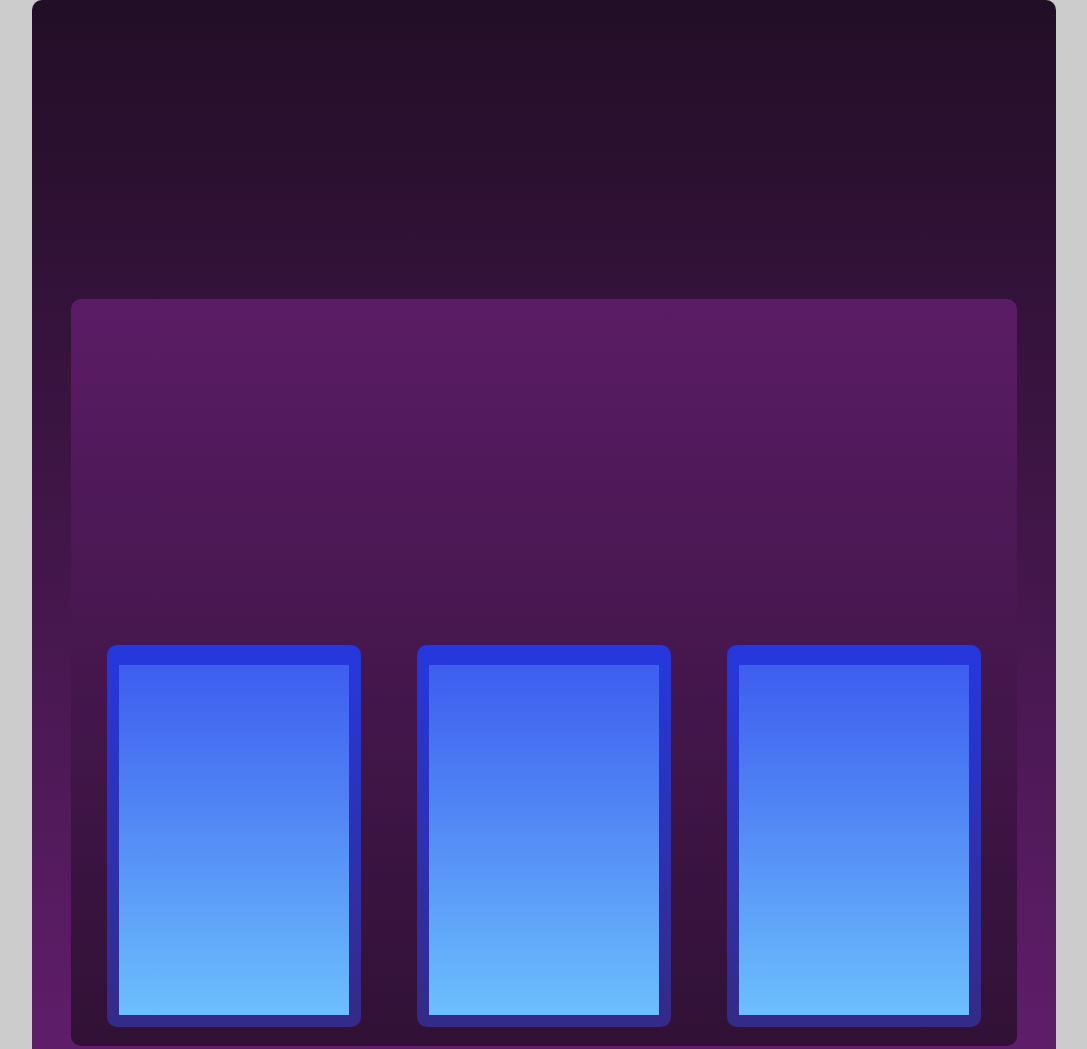
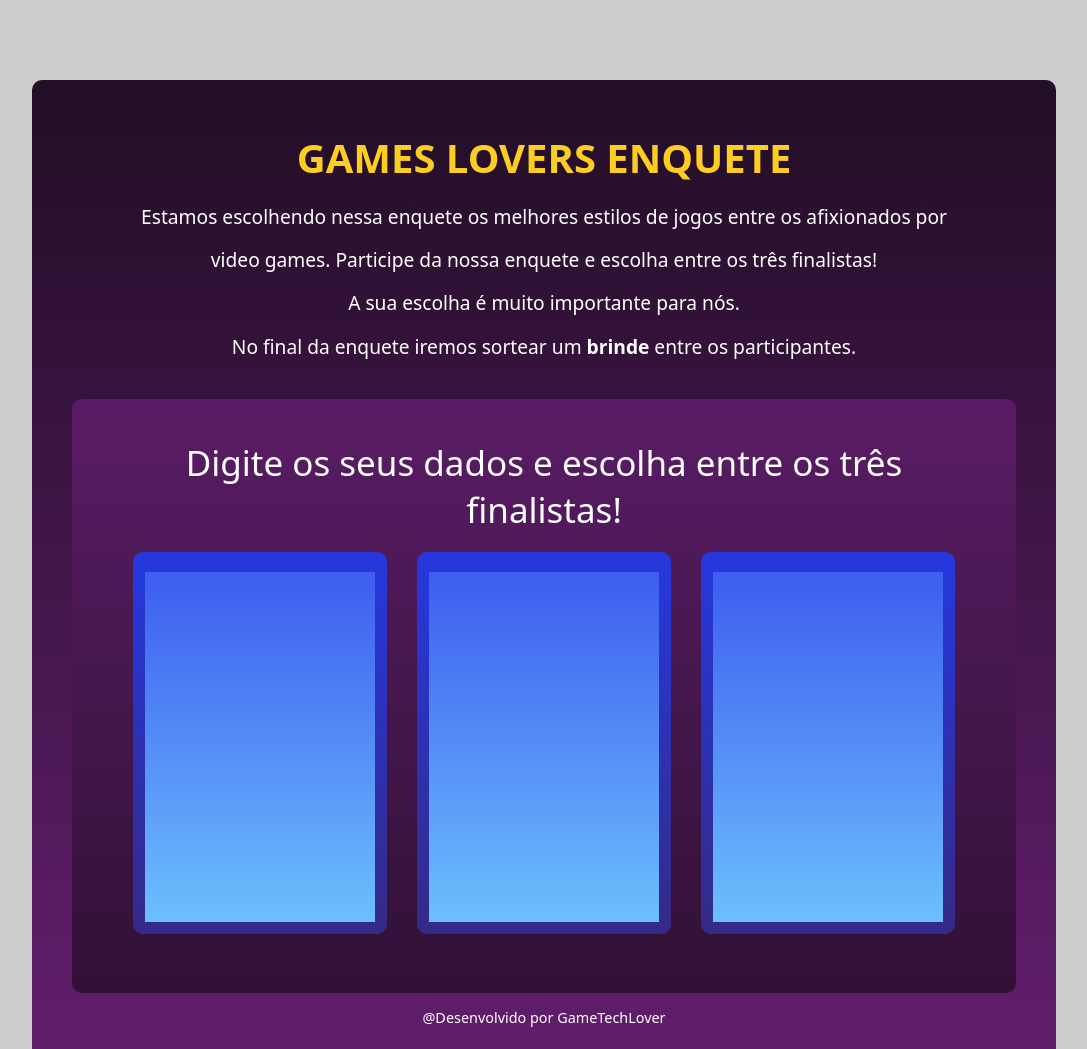
Before and after one commit to Leonardo-do-Playstation/ProjetoFinal-Modulo01Cap02-TemplateEnquete, a plain HTML site: page index.html in a window 1280 px wide. Shown: the top 1049 px of the page, without its empty margins (96-1183 px from the left). Drawn offline with Linux system fonts and the light colour scheme.

Commit message:
closes #3 - Página index.html/style.css: Criando o cabeçalho (Esqueleto)

```diff
--- a/index.html
+++ b/index.html
@@ -1,22 +1,31 @@
 <!DOCTYPE html>
 <html lang="en">
 <head>
-    <meta charset="UTF-8">
-    <meta name="viewport" content="width=device-width, initial-scale=1.0">
+  <meta charset="UTF-8" />
+  <meta name="viewport" content="width=device-width, initial-scale=1.0"/>
   <title>Projeto - Enquete de jogos</title>
-    <link rel="stylesheet" href="style.css">
+  <link rel="stylesheet" href="style.css" />
 </head>
 <body>
   <div class="container">
     <div class="Main-square">
-     <div class="Title"></div>
+      <div class="Title"><b>GAMES LOVERS ENQUETE</b></div>
+      <div class="Main-text">
+        <p>Estamos escolhendo nessa enquete os melhores estilos de jogos entre os afixionados por</p>
+        <p>video games. Participe da nossa enquete e escolha entre os três finalistas!</p>
+        <p>A sua escolha é muito importante para nós.</p>
+        <p>No final da enquete iremos sortear um <b>brinde</b> entre os participantes.</p>
+      </div>
+
       <div class="Second-square">
+        <p class="Second-text">Digite os seus dados e escolha entre os três finalistas!</p>
         <div class="Voting-cards">
           <div class="Card-border"><div class="Card"></div></div>
           <div class="Card-border"><div class="Card"></div></div>
           <div class="Card-border"><div class="Card"></div></div>
         </div>
       </div>
+       <div class="End-text">@Desenvolvido por GameTechLover</div>
     </div>
   </div>
 </body>
--- a/style.css
+++ b/style.css
@@ -7,37 +7,44 @@ body {
 .container {
   display: flex;
   justify-content: center;
-  align-items: center;
-  height: 100vh;
+  flex-direction: column;
+  min-height: 100vh;
+  padding: 40px 20px;
+  box-sizing: border-box;
 }
 
 .Main-square {
   background-color: #301135;
   background-image: linear-gradient(to bottom, #220E26, #621E6D);
-  width: 64.06rem;
-  height: 68.75rem;
+  width: 100%;
+  max-width: 64rem;
+  min-height: 100px;
   border-radius: 0.62rem;
-  margin: auto;
+  margin: 40px auto;
+  padding: 40px;
+  box-sizing: border-box;
 }
 
 .Second-square {
   background-color: #5A1C65;
   background-image: linear-gradient(to bottom, #5A1C65, #301135);
   border-radius: 0.62rem;
-  width: 59.08rem;
-  height: 46.67rem;
-  margin: 18.7rem auto;
+  width: 100%;
+  max-width: 59rem;
+  padding: 40px;
+  margin: 40px auto 0 auto;
   display: flex;
+  flex-direction: column;
   justify-content: center;
-  align-items: flex-end;
+  align-items: center;
+  box-sizing: border-box;
 }
-
 
 .Voting-cards {
   display: flex;
   flex-wrap: wrap;
   justify-content: center;
-  gap: 3.5rem;
+  gap: 1.9rem;
   padding: 1.2rem;
 }
 
@@ -48,7 +55,7 @@ body {
   border-top: 1.3rem solid #2638DB;
   border-bottom: 0.75rem solid #342A89;
   border-radius: 0.62rem;
-  display: inline-block;
+  display: inline-block
 }
 
 .Card {
@@ -58,3 +65,42 @@ body {
   height: 21.87rem;
   margin: auto;
 }
+
+.Title{
+  text-align: center;
+  font-family: system-ui, -apple-system, BlinkMacSystemFont, 'Segoe UI', Roboto, Oxygen, Ubuntu, Cantarell, 'Open Sans', 'Helvetica Neue', sans-serif;
+  font-size: 40px;
+  color: #FECD23;
+  font-weight: 400;
+  margin-top: 10px;
+}
+
+.Main-text {
+  color: white;
+  text-align: center;
+  font-family: system-ui, -apple-system, BlinkMacSystemFont, 'Segoe UI', Roboto, Oxygen, Ubuntu, Cantarell, 'Open Sans', 'Helvetica Neue', sans-serif;
+  font-size: 1.2rem;
+  line-height: 1.5rem;
+  margin-top: 20px;
+  max-width: 90%;
+  margin-left: auto;
+  margin-right: auto;
+}
+
+
+.Second-text {
+  color: white;
+  text-align: center;
+  font-family: system-ui, -apple-system, BlinkMacSystemFont, 'Segoe UI', Roboto, Oxygen, Ubuntu, Cantarell, 'Open Sans', 'Helvetica Neue', sans-serif;
+  font-size: 1.4rem;
+  margin: auto;
+  font-size:35px;
+}
+
+.End-text {
+  color: white;
+  text-align: center;
+  font-family: system-ui, -apple-system, BlinkMacSystemFont, 'Segoe UI', Roboto, Oxygen, Ubuntu, Cantarell, 'Open Sans', 'Helvetica Neue', sans-serif;
+  font-size: 0.9rem;
+  margin: 15px auto auto;
+}
```
Lines whose indentation alone changed are shown as unchanged.
